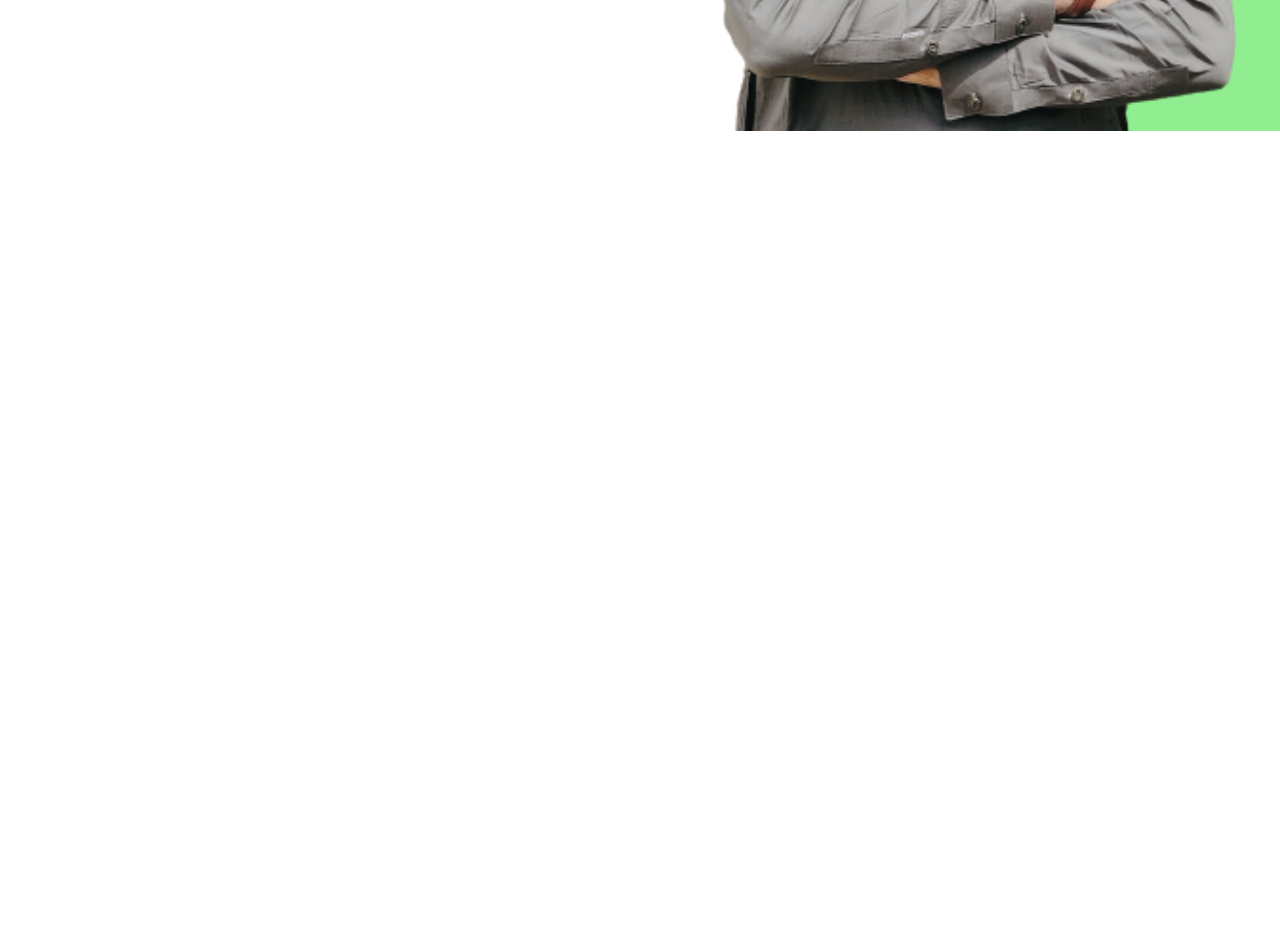
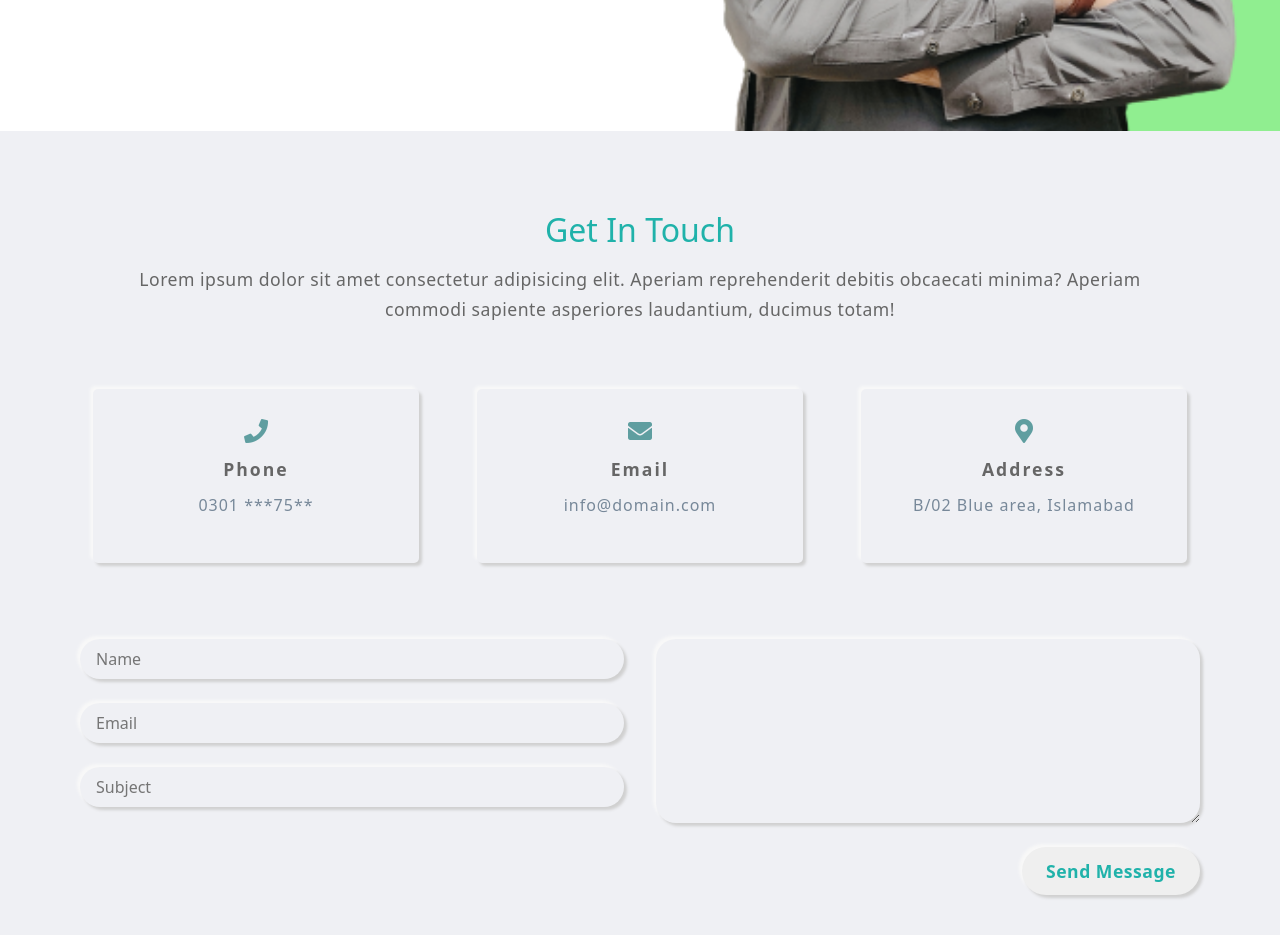
Before and after one commit to mateenNawaz86/Portfolio, a React (Create React App) app: page /contact in a window 1280 px wide. Shown: the part 740-1675 px from the top of the page. Before the commit the page ends 871 px from the top, so only its background shows below. Built offline with nearby package versions, Linux system fonts and the light colour scheme.

Commit message:
setting up contact page

```diff
--- a/src/App.jsx
+++ b/src/App.jsx
@@ -4,6 +4,7 @@ import { BrowserRouter as Router, Switch, Route } from "react-router-dom";
 import Header from "./components/Header/Header";
 import About from "./components/About/About";
 import ProdList from "./components/Prod-List/ProdList";
+import Contact from "./components/contact/Contact";
 
 const App = () => {
   return (
@@ -17,6 +18,9 @@ const App = () => {
         <Route path="/product">
           <ProdList />
         </Route>
+        <Route path="/contact">
+          <Contact />
+        </Route>
       </Switch>
     </Router>
   );
--- a/src/components/About/About.css
+++ b/src/components/About/About.css
@@ -66,7 +66,7 @@
 }
 
 .links:hover {
-  color: var(--icon-color);
+  color: var(--title-color);
 }
 
 @media (max-width: 768px) {
--- a/src/components/Header/Header.css
+++ b/src/components/Header/Header.css
@@ -26,6 +26,7 @@
 
 .name {
   font-size: 3.5rem;
+  color: var(--title-color);
 }
 
 .skills-title {
--- a/src/components/Header/Navbar.jsx
+++ b/src/components/Header/Navbar.jsx
@@ -63,6 +63,16 @@ const Navbar = () => {
                   Products
                 </Link>
               </li>
+              <li className="nav-item">
+                <Link
+                  className={`nav-link ${
+                    location.pathname === "/contact" ? "active" : ""
+                  }`}
+                  to="/contact"
+                >
+                  Contact
+                </Link>
+              </li>
             </ul>
             <form className="d-flex">
               <input
--- /dev/null
+++ b/src/components/UI/Button.css
@@ -0,0 +1,6 @@
+.submit-btn {
+  flex: 0 0 100%;
+  max-width: 100%;
+  text-align: right;
+  padding: 0 1rem;
+}
--- /dev/null
+++ b/src/components/UI/Button.jsx
@@ -0,0 +1,15 @@
+import React from "react";
+
+import "./Button.css";
+
+const Button = (props) => {
+  return (
+    <div className="submit-btn">
+      <button className="btn-1 outer-shadow hover-in-shadow" type={props.type}>
+        {props.children}
+      </button>
+    </div>
+  );
+};
+
+export default Button;
--- /dev/null
+++ b/src/components/contact/Contact-Form.css
@@ -0,0 +1,60 @@
+.form-container {
+  display: flex;
+  flex-wrap: wrap;
+}
+
+.contact-form {
+  flex: 0 0 100%;
+  max-width: 100%;
+  margin-top: 50px;
+}
+
+.width-container {
+  flex: 0 0 50%;
+  max-width: 50%;
+  display: block;
+  padding: 0 1rem;
+  width: 100%;
+}
+
+.input-group {
+  margin: 0 0 1.5rem;
+  transition: all 0.5s ease-in-out;
+  border-radius: 20px;
+}
+
+.input-group:after {
+  border-radius: 20px;
+}
+
+.input-control {
+  height: 40px;
+  border-radius: 20px;
+  padding: 0 1rem;
+  font-size: 1rem;
+  width: 100%;
+  display: block;
+  border: none;
+  background-color: transparent;
+  color: var(--text-black-600);
+  outline: none;
+}
+
+.input-group textarea {
+  height: 184px;
+  padding: 1rem;
+  resize: vertical;
+  outline: none;
+  border-radius: 20px;
+  border: none;
+  background-color: transparent;
+  width: 100%;
+  letter-spacing: 0.7px;
+}
+
+@media (max-width: 768px) {
+  .width-container {
+    flex: 0 0 100%;
+    max-width: 100%;
+  }
+}
--- /dev/null
+++ b/src/components/contact/Contact-Form.jsx
@@ -0,0 +1,94 @@
+import React, { useState } from "react";
+import Button from "../UI/Button";
+
+import "./Contact-Form.css";
+
+const ContactForm = () => {
+  const [enteredName, setEnteredName] = useState("");
+  const [enteredEmail, setEnteredEmail] = useState("");
+  const [enteredSub, setEnteredSub] = useState("");
+  const [enteredText, setEnteredText] = useState("");
+
+  const nameChangeHandler = (event) => {
+    if (enteredName.trim().length > 3) {
+      setEnteredName(event.target.value);
+    }
+  };
+  const emailChangeHandler = (event) => {
+    if (enteredEmail.includes("@")) {
+      setEnteredEmail(event.target.value);
+    }
+  };
+
+  const subChangeHandler = (event) => {
+    if (enteredSub.trim().length > 6) {
+      setEnteredSub(event.target.value);
+    }
+  };
+
+  const textChangerHandler = (event) => {
+    if (enteredText.trim().length > 12) {
+      setEnteredText(event.target.value);
+    }
+  };
+
+  const messageHandler = (event) => {
+    event.preventDefault();
+    setEnteredName("");
+    setEnteredEmail("");
+    setEnteredSub("");
+    setEnteredText("");
+  };
+  return (
+    <>
+      <div className="form-container">
+        <div className="contact-form">
+          <form onSubmit={messageHandler}>
+            <div className="form-container">
+              <div className="width-container">
+                <div className="input-group outer-shadow hover-in-shadow">
+                  <input
+                    type="text"
+                    className="input-control"
+                    placeholder="Name"
+                    value={enteredName}
+                    onChange={nameChangeHandler}
+                  />
+                </div>
+                <div className="input-group outer-shadow hover-in-shadow">
+                  <input
+                    type="email"
+                    className="input-control"
+                    placeholder="Email"
+                    value={enteredEmail}
+                    onChange={emailChangeHandler}
+                  />
+                </div>
+                <div className="input-group outer-shadow hover-in-shadow">
+                  <input
+                    type="text"
+                    className="input-control"
+                    placeholder="Subject"
+                    value={enteredSub}
+                    onChange={subChangeHandler}
+                  />
+                </div>
+              </div>
+
+              <div className="width-container">
+                <div className="input-group outer-shadow hover-in-shadow">
+                  <textarea onChange={textChangerHandler} value={enteredText} />
+                </div>
+              </div>
+            </div>
+          </form>
+          <div className="form-container">
+            <Button type="sbumit">Send Message</Button>
+          </div>
+        </div>
+      </div>
+    </>
+  );
+};
+
+export default ContactForm;
--- /dev/null
+++ b/src/components/contact/Contact.css
@@ -0,0 +1,95 @@
+.contact-container {
+  padding: 80px 0 40px;
+  width: 100%;
+  min-height: 100vh;
+  background-color: #eff0f4;
+}
+
+.contact-text {
+  display: flex;
+  justify-content: center;
+  align-items: center;
+  flex-direction: column;
+  width: 80%;
+  margin: 0 auto;
+}
+
+.contact-text h2 {
+  color: var(--title-color);
+  user-select: none;
+  margin-bottom: 1rem;
+}
+
+.contact-text p {
+  text-align: center;
+  line-height: 1.7;
+  font-size: 1.1rem;
+  letter-spacing: 0.5px;
+  user-select: none;
+  margin-bottom: 3rem;
+  color: var(--gray);
+}
+
+.personal-info {
+  display: flex;
+  flex-wrap: wrap;
+  width: 90%;
+  margin: 0 auto;
+}
+
+.contact-item {
+  flex: 0 0 31%;
+  max-width: 31%;
+  display: flex;
+  padding: 1rem;
+  background-color: #eff0f4;
+  margin: 0 auto;
+}
+
+.item-inner {
+  padding: 30px 15px;
+  text-align: center;
+  border-radius: 5px;
+  width: 100%;
+}
+
+.item-inner i {
+  font-size: 1.5rem;
+  color: #5f9ea0;
+}
+
+.item-inner span {
+  display: block;
+  font-size: 1.1rem;
+  font-weight: 600;
+  margin: 10px 0 10px;
+  text-transform: capitalize;
+  user-select: none;
+  letter-spacing: 2px;
+  color: var(--gray);
+}
+
+.item-inner p {
+  font-size: 1rem;
+  user-select: none;
+  letter-spacing: 1px;
+  color: #778899;
+}
+
+.contact-form {
+  width: 90%;
+  margin: 0px auto;
+  margin-top: 30px;
+}
+
+
+
+@media (max-width: 768px) {
+  .contact-text p {
+    font-size: 13px;
+  }
+  .contact-item {
+    flex: 0 0 100%;
+    max-width: 100%;
+  }
+}
--- /dev/null
+++ b/src/components/contact/Contact.jsx
@@ -0,0 +1,59 @@
+import React from "react";
+import ContactForm from "./Contact-Form";
+
+import "./Contact.css";
+
+const contactData = [
+  {
+    icon: "fas fa-phone",
+    title: "Phone",
+    status: "0301 ***75**",
+  },
+  {
+    icon: "fas fa-envelope",
+    title: "Email",
+    status: "info@domain.com",
+  },
+  {
+    icon: "fas fa-map-marker-alt",
+    title: "Address",
+    status: "B/02 Blue area, Islamabad",
+  },
+];
+
+const Contact = () => {
+  return (
+    <>
+      <div className="contact-container">
+        <div className="contact-text">
+          <h2>Get In Touch</h2>
+          <p>
+            Lorem ipsum dolor sit amet consectetur adipisicing elit. Aperiam
+            reprehenderit debitis obcaecati minima? Aperiam commodi sapiente
+            asperiores laudantium, ducimus totam!
+          </p>
+        </div>
+
+        <div className="personal-info">
+          {contactData.map((item, index) => {
+            return (
+              <div className="contact-item" key={index}>
+                <div className="item-inner outer-shadow">
+                  <i className={item.icon} />
+                  <span>{item.title}</span>
+                  <p>{item.status}</p>
+                </div>
+              </div>
+            );
+          })}
+        </div>
+
+        <div className="contact-form">
+          <ContactForm />
+        </div>
+      </div>
+    </>
+  );
+};
+
+export default Contact;
--- a/src/index.css
+++ b/src/index.css
@@ -21,8 +21,8 @@ html {
   --outer-shadow: 3px 3px 3px #d0d0d0, -3px -3px 3px #f8f8f8;
   --outer-shadow-0: 0 0 0 #d0d0d0, 0 0 0 #f8f8f8;
   --text-black-600: #666666;
-  --icon-color: #ee82ee;
   --light-gray: #d3d3d3;
+  --gray: #666666;
 }
 
 .main-container {
@@ -51,7 +51,6 @@ html {
   user-select: none;
   margin: 0;
 }
-
 
 .inner-shadow {
   box-shadow: var(--inner-shadow);
@@ -88,7 +87,7 @@ html {
 .btn-1 {
   padding: 0.7rem 1.5rem;
   text-decoration: none;
-  color: var(--icon-color);
+  color: var(--title-color);
   font-size: 1.1rem;
   font-weight: 600;
   letter-spacing: 0.5px;
```
Also changed, not shown: 1 other file (tests, documents, lock files or other folders).
